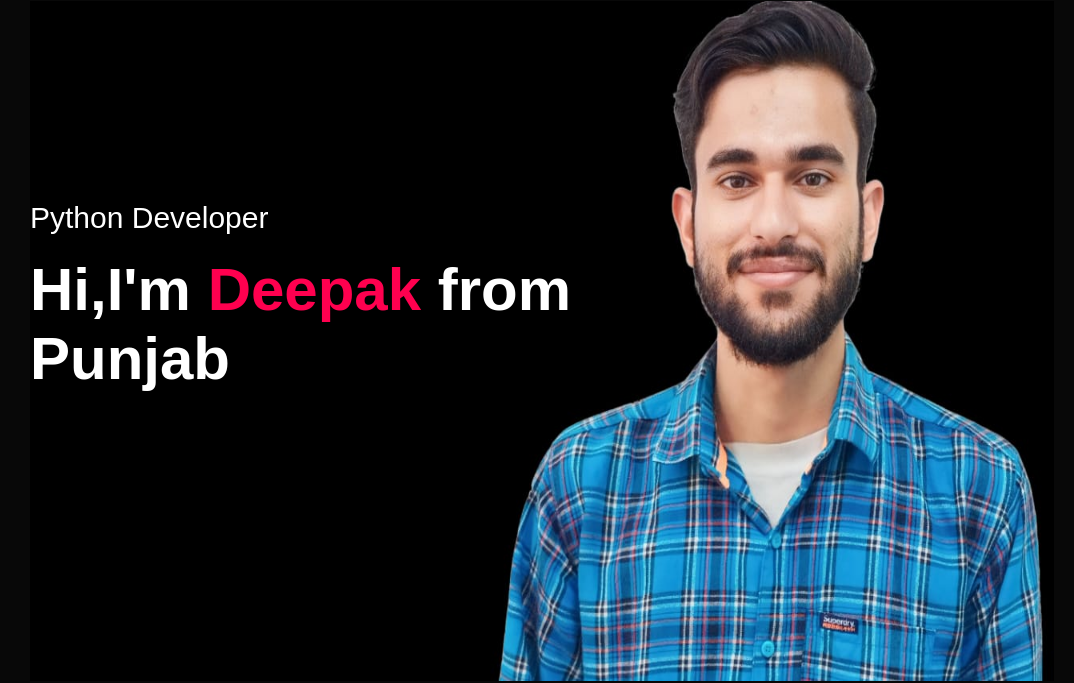
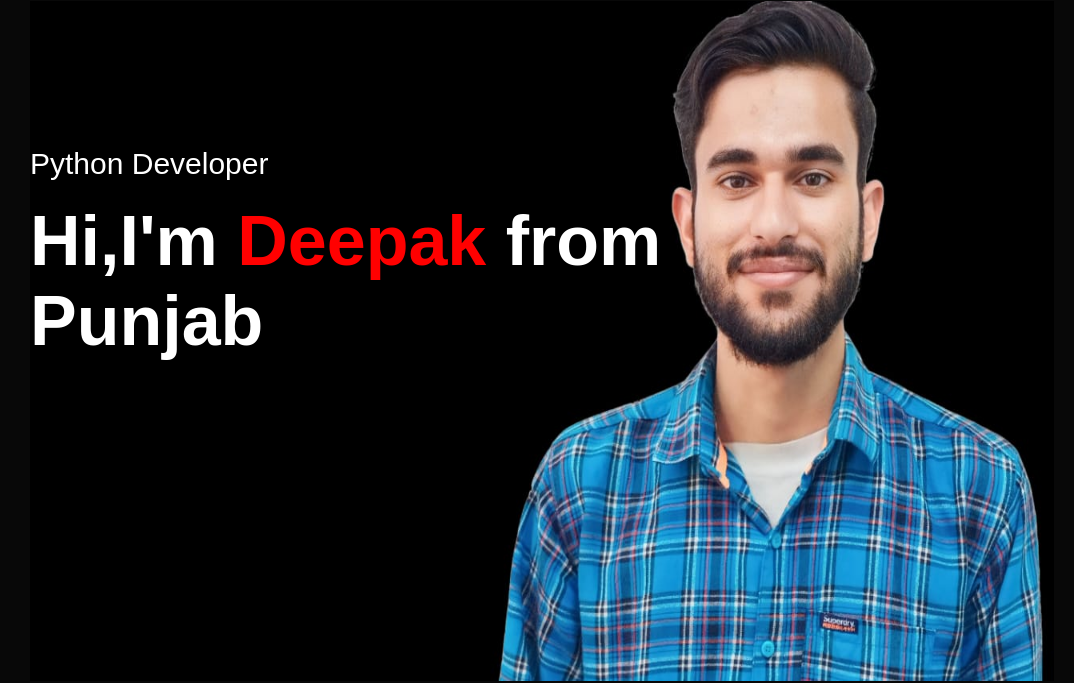
Before and after one commit to Deepaksharmacyber/my_Portfolio, a plain HTML site: page index.html in a window 1280 px wide. Shown: the part 119-802 px from the top of the page, without its empty margins (98-1172 px from the left). Drawn offline with Linux system fonts and the light colour scheme.

Commit message:
updated html file and style file

```diff
--- a/style.css
+++ b/style.css
@@ -71,17 +71,17 @@ nav ul li a:hover::after{
 }
 
 .header-text{
-    margin-top: 20%;
+    margin-top: 150px;
     font-size: 30px;
 }
 
 .header-text h1{
-    font-size: 60px;
+    font-size: 70px;
     margin-top: 20px;
 }
 
 .header-text h1 span{
-    color: #ff004f;
+    color:red;
 }
 
 /* -------------about section ----------*/
```
Also changed, not shown: index.html (line endings or trailing spaces).
